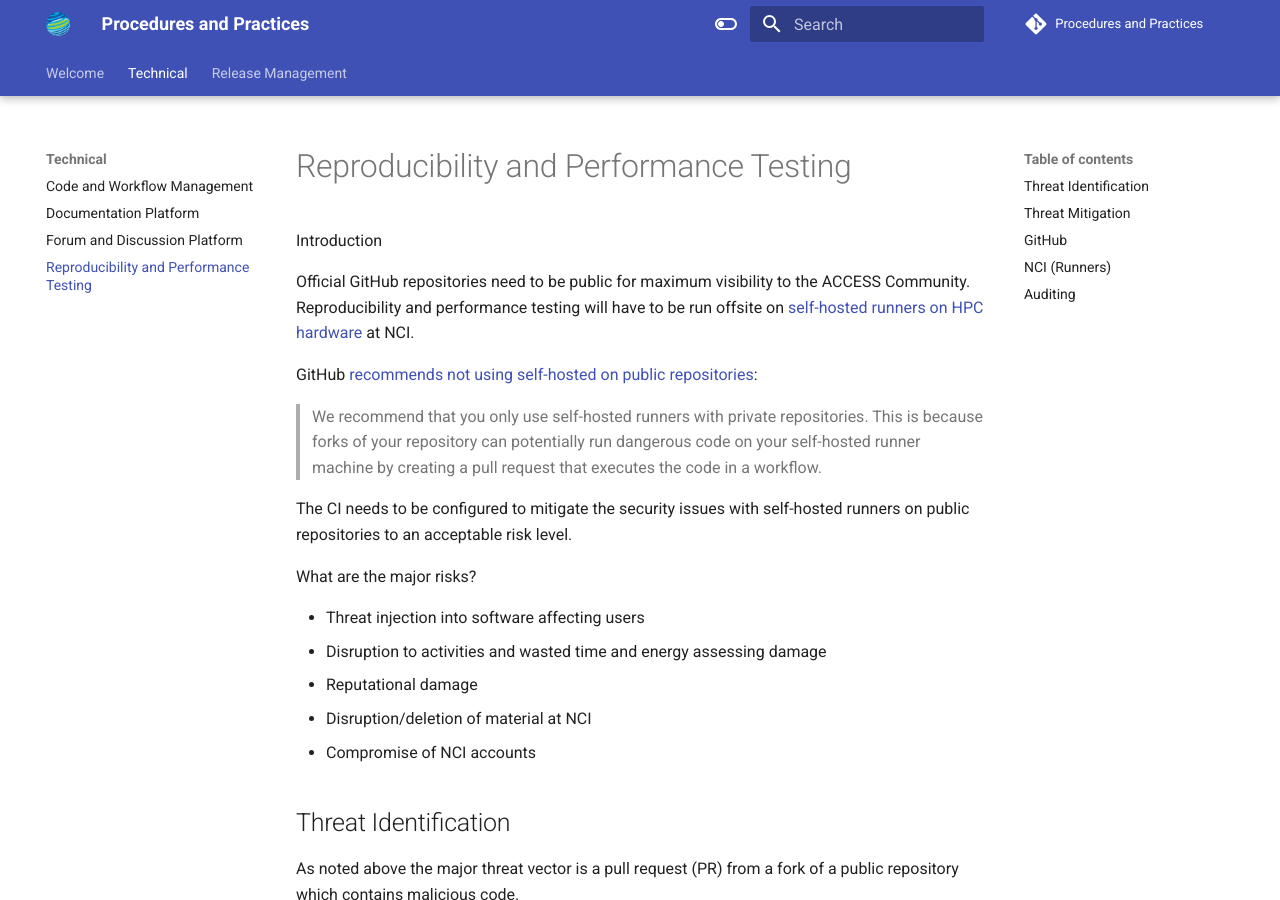
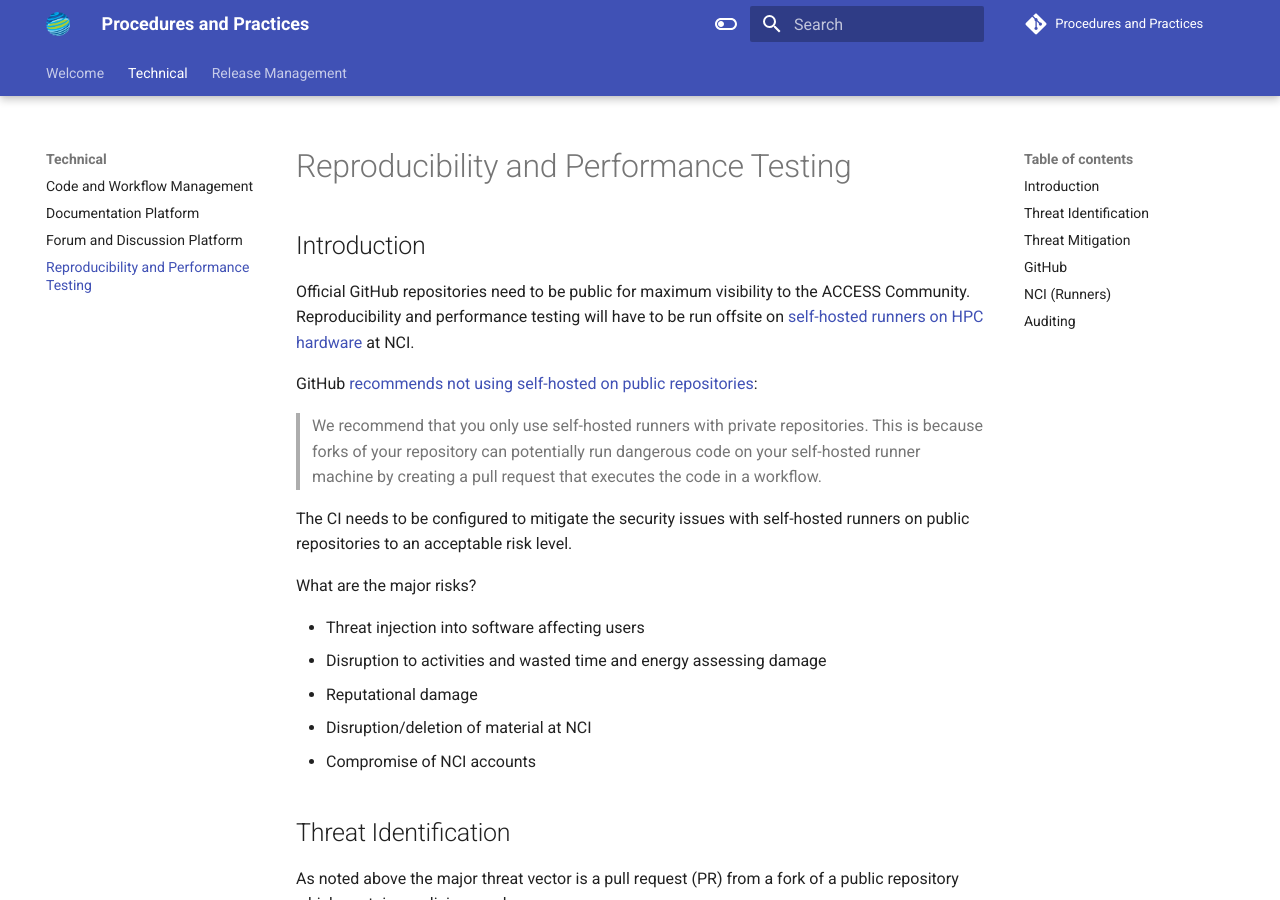
Before and after one commit to ACCESS-NRI/procedures-and-practices, an MkDocs documentation site: the page built from docs/technical/reproducibility_and_performance_testing_organisation.md, in a window 1280 px wide and 900 px high. Built offline with MkDocs 1.6.1 and Material for MkDocs 9.7.7, drawn with Linux system fonts in a browser that asks for light colours; comment, search, counter and statistics services are not loaded.

Commit message:
Make Introductin a heading

```diff
--- a/docs/technical/reproducibility_and_performance_testing_organisation.md
+++ b/docs/technical/reproducibility_and_performance_testing_organisation.md
@@ -1,4 +1,4 @@
-Introduction
+## Introduction
 
 Official GitHub repositories need to be public for maximum visibility to
 the ACCESS Community. Reproducibility and performance testing will have
```
